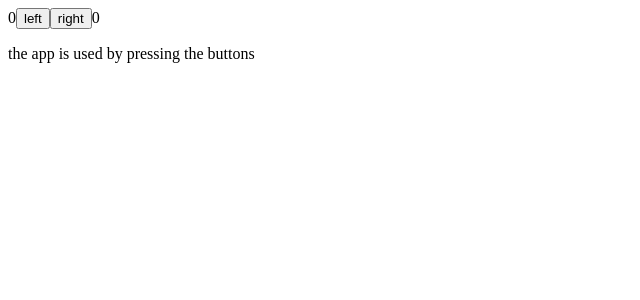
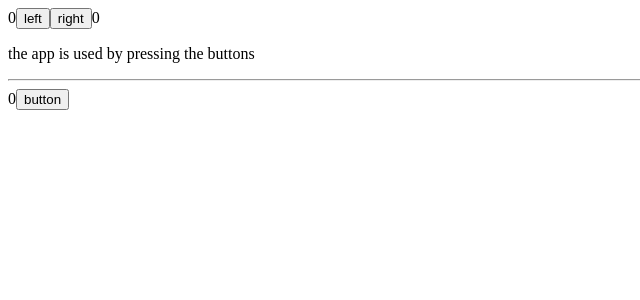
Before and after one commit to Saima445/04-react-left-right, a React (Vite) app: page / in a window 1280 px wide. Shown: the top 300 px of the page, without its empty margins (0-640 px from the left). Built offline with nearby package versions, Linux system fonts and the light colour scheme.

Commit message:
13 tehtävä jatkuukin. Lisätty uusi tapahtumankäsittelijä.

```diff
--- a/src/App.jsx
+++ b/src/App.jsx
@@ -1,37 +1,13 @@
 import { useState } from "react";
-
-const History = (props) => {
-  if (props.allClicks.length === 0) {
-    return (
-      <section>
-        <p>the app is used by pressing the buttons</p>
-      </section>
-    );
-  }
-  return (
-    <section>
-      <p>button press history: {props.allClicks.join(" ")}</p>
-    </section>
-  );
-};
-
-const Button = ({ handleClick, text }) => (
-  //Jos haluat konsoliin printtauksen debuggausta silmällä pitäen,
-  //tee se ilman destrukturointia:
-  // const Button = (props) => {
-  //   console.log('props value is', props) HUOM tulostettavat asiat erotellaan pilkulla!
-  //   const {handleClick, text} = props
-  //   return (
-  //     <button onClick={handleClick}>{text}</button>
-  //   )
-  // }
-  <button onClick={handleClick}>{text}</button>
-);
+import Button1 from "./components/Button1";
+import History from "./components/History";
 
 function App() {
   const [left, setLeft] = useState(0);
   const [right, setRight] = useState(0);
   const [allClicks, setAll] = useState([]);
+
+  const [value, setValue] = useState(0);
 
   const handleLeftClick = () => {
     setAll(allClicks.concat("L"));
@@ -48,13 +24,56 @@ function App() {
     <>
       <div>
         {left}
-        <Button handleClick={handleLeftClick} text="left" />
-        <Button handleClick={handleRightClick} text="right" />
+        <Button1 handleClick={handleLeftClick} text="left" />
+        <Button1 handleClick={handleRightClick} text="right" />
         {right}
         <History allClicks={allClicks} />
+      </div>
+      <hr></hr>
+      <div>
+        {value}
+        <button onClick={() => setValue(0)}>button</button>
       </div>
     </>
   );
 }
 
+// function App(props) {
+//   const [value, setValue] = useState(0);
+
+//   return (
+//     <>
+//       {value}
+//       <button onClick={() => setValue(0)}>button</button>
+//       </>
+// )}
+
+// HUOM Hookeja siis kuuluu kutsua ainoastaan React-komponentin
+// määrittelevän funktion rungosta:
+
+// const App = (props) => {
+//   // nämä ovat ok
+//   const [age, setAge] = useState(0)
+//   const [name, setName] = useState('Juha Tauriainen')
+
+//   if ( age > 10 ) {
+//     // ei ehtolauseessa
+//     const [foobar, setFoobar] = useState(null)
+//   }
+
+//   for ( let i = 0; i < age; i++ ) {
+//     // eikä myöskään loopissa
+//     const [rightWay, setRightWay] = useState(false)
+//   }
+
+//   const notGood = () => {
+//     // ei muiden kuin komponentin määrittelevän funktion sisällä
+//     const [x, setX] = useState(-1000)
+//   }
+
+//   return (
+//     //...
+//   )
+// }
+
 export default App;
--- /dev/null
+++ b/src/components/Button1.jsx
@@ -0,0 +1,14 @@
+const Button1 = ({ handleClick, text }) => (
+  //Jos haluat konsoliin printtauksen debuggausta silmällä pitäen,
+  //tee se ilman destrukturointia:
+  // const Button = (props) => {
+  //   console.log('props value is', props) HUOM tulostettavat asiat erotellaan pilkulla!
+  //   const {handleClick, text} = props
+  //   return (
+  //     <button onClick={handleClick}>{text}</button>
+  //   )
+  // }
+  <button onClick={handleClick}>{text}</button>
+);
+
+export default Button1;
--- /dev/null
+++ b/src/components/History.jsx
@@ -0,0 +1,16 @@
+const History = (props) => {
+  if (props.allClicks.length === 0) {
+    return (
+      <section>
+        <p>the app is used by pressing the buttons</p>
+      </section>
+    );
+  }
+  return (
+    <section>
+      <p>button press history: {props.allClicks.join(" ")}</p>
+    </section>
+  );
+};
+
+export default History;
```
